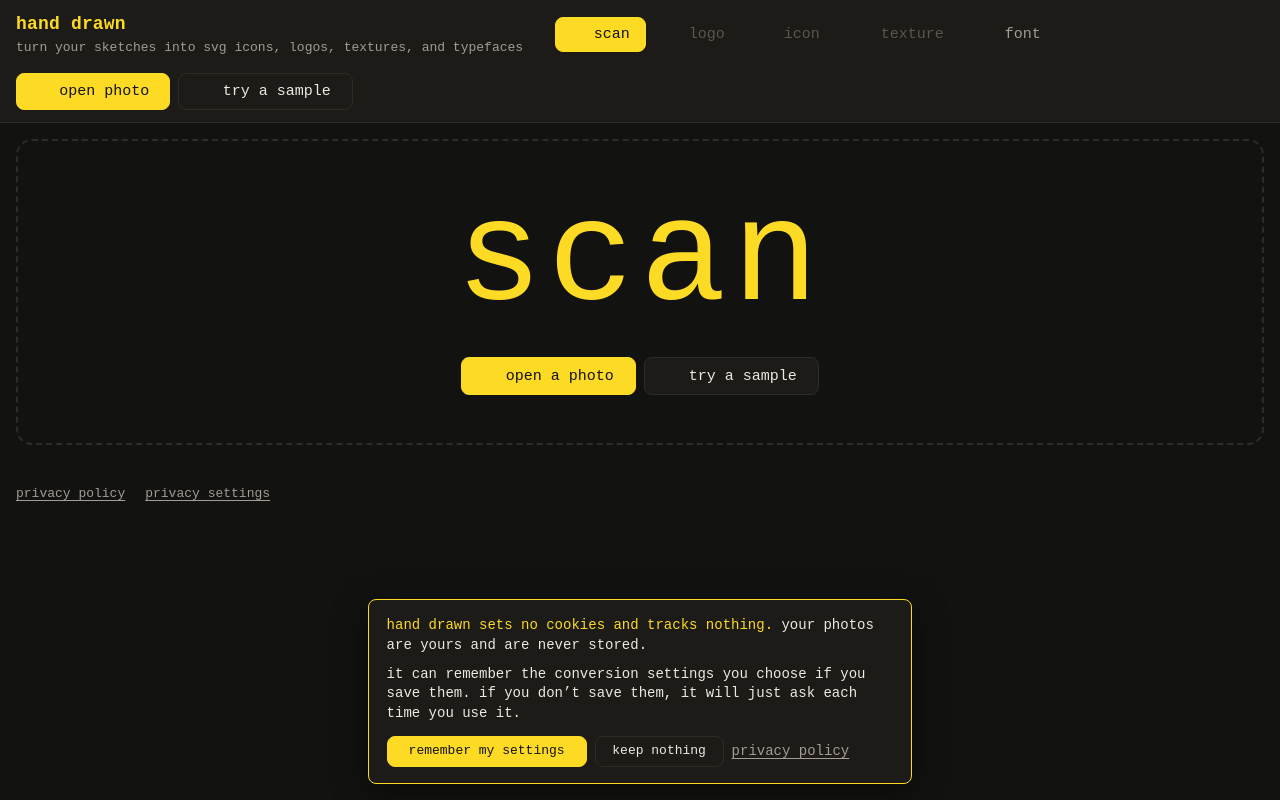
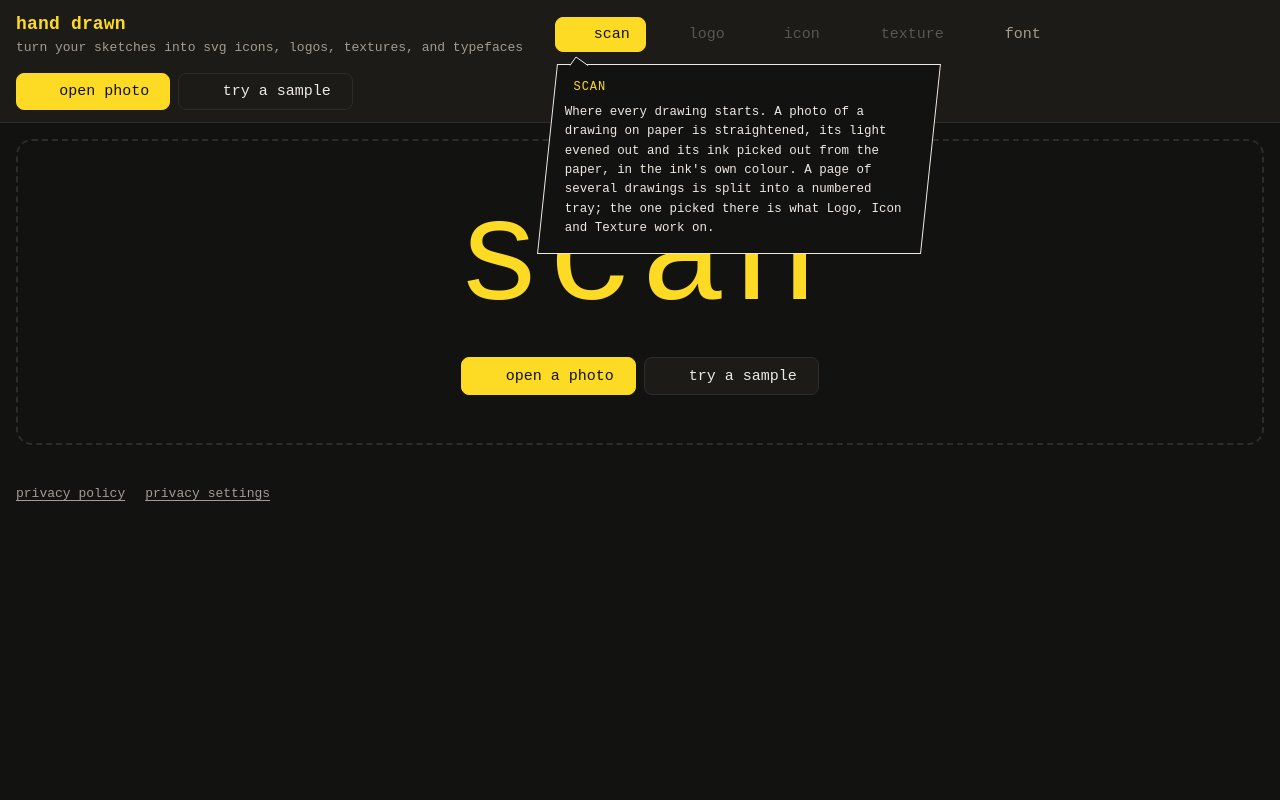
Before and after one commit to studio0rpiment/hand-drawn, a website built with Vite: page index.html in a window 1280 px wide. Both pictures are taken after a click on the button "scan". Built offline with nearby package versions, Linux system fonts and the light colour scheme; files whose address does not match are found by name; what hand-icons would draw is missing.

Commit message:
Explanation flags on the five tabs, after Variable Machine's; the privacy card slides up after the first photo
Words live in src/flags.md and describe each tab without addressing the
reader. Locked tabs use aria-disabled so they still show their flag.

```diff
--- a/index.html
+++ b/index.html
@@ -14,11 +14,11 @@
         <p class="tagline">turn your sketches into SVG icons, logos, textures, and typefaces</p>
       </div>
       <nav class="tabs" aria-label="Tools">
-        <button class="tab" type="button" data-view="app" aria-pressed="true" data-icon="horizon-fill">Scan</button>
-        <button id="logo-tab" class="tab" type="button" title="Scan a drawing first" data-view="logo-app" aria-pressed="false" disabled data-icon="blob-fill">Logo</button>
-        <button id="icon-tab" class="tab" type="button" title="Scan a drawing first" data-view="icon-app" aria-pressed="false" disabled data-icon="triangle-y-fill">Icon</button>
-        <button id="texture-tab" class="tab" type="button" title="Scan a drawing first" data-view="texture-app" aria-pressed="false" disabled data-icon="hatch-heavy-fill">Texture</button>
-        <button id="font-tab" class="tab" type="button" data-view="font-app" aria-pressed="false" data-icon="spiral-tight-fill">Font</button>
+        <button data-flag="tab.scan" class="tab" type="button" data-view="app" aria-pressed="true" data-icon="horizon-fill">Scan</button>
+        <button data-flag="tab.logo" id="logo-tab" class="tab" type="button" data-view="logo-app" aria-pressed="false" aria-disabled="true" data-icon="blob-fill">Logo</button>
+        <button data-flag="tab.icon" id="icon-tab" class="tab" type="button" data-view="icon-app" aria-pressed="false" aria-disabled="true" data-icon="triangle-y-fill">Icon</button>
+        <button data-flag="tab.texture" id="texture-tab" class="tab" type="button" data-view="texture-app" aria-pressed="false" aria-disabled="true" data-icon="hatch-heavy-fill">Texture</button>
+        <button data-flag="tab.font" id="font-tab" class="tab" type="button" data-view="font-app" aria-pressed="false" data-icon="spiral-tight-fill">Font</button>
       </nav>
       <div class="bar-actions">
         <label class="button primary" data-icon="arrow-bar-fill-r270">
--- /dev/null
+++ b/src/flags.md
@@ -0,0 +1,38 @@
+# The explanation flags
+
+Every flag that opens when the pointer rests on a tab, or a tab has keyboard focus. Edit the words here; the page reads this file when it is built.
+
+Each flag is:
+
+- a `###` line with its **title**, the small capitals at the top of the flag;
+- on the next line, its **name** in backticks, which ties it to the element it explains. Don't change the name;
+- then its **text**, one paragraph (line breaks inside it become spaces).
+
+The flags describe the thing, not the person using it: no "you".
+
+## The tabs
+
+### Scan
+`tab.scan`
+
+Where every drawing starts. A photo of a drawing on paper is straightened, its light evened out and its ink picked out from the paper, in the ink's own colour. A page of several drawings is split into a numbered tray; the one picked there is what Logo, Icon and Texture work on.
+
+### Logo
+`tab.logo`
+
+The scanned drawing traced into a vector: an SVG of clean curves that holds at any size. Smoothness and simplify set how closely the curves follow the hand; fine tuning straightens the drawing or thickens its line by a fraction of a pixel. The colours are the scan's, or its own.
+
+### Icon
+`tab.icon`
+
+The drawing as a family of icons under one style: line, fill and tint versions, turns and mirrors, an optional container, light and dark colours, favicons and a sprite. A page of drawings becomes a whole set in the same style.
+
+### Texture
+`tab.texture`
+
+The drawing printed with its hand-made quality kept: rubber stamp, risograph, halftone or the ink as drawn. Once on a canvas, or as a seamless repeating tile, at any size up to print at 300 dpi.
+
+### Font
+`tab.font`
+
+A typeface from drawn letters. Two printed sheets of boxes, and an optional third for signs, are filled in, photographed and read. Spacing, kerning and accented letters are worked out after Hochuli and Cheng, and the font downloads as an OpenType file.
--- a/src/main.ts
+++ b/src/main.ts
@@ -7,6 +7,7 @@ import { loadSampleSheets, setPage, showFont, useLoader } from './font/ui'
 import { onSheetPick, setMask, setSheet, showIcon } from './icon/ui'
 import { decorate, favicon, flash, handSliders, installSprite, reserveHoverWidths } from './ui/hand'
 import { privacyNotice, privacySettings } from './ui/privacy'
+import { installFlags } from './ui/flags'
 import { globePair } from './ui/sphere'
 import { setArt, showTexture } from './texture/ui'
 import { complexity } from './svgpath'
@@ -143,6 +144,8 @@ function loadSource(src: CanvasImageSource, w: number, h: number, name: string)
   photoCanvas.height = c.height
   photoCanvas.getContext('2d')!.drawImage(c, 0, 0)
   app.classList.remove('empty')
+  // The privacy card waits for the first photo, then stays until a choice is made.
+  privacyNotice()
   reserveHoverWidths(app)
   detectPaper()
 }
@@ -403,9 +406,7 @@ function makeInk() {
     setPage(base, state.photo!)
     // Textures keep the photo's own tones, so they get the light-evened grey too.
     setArt(box && state.mask ? { gray: cropMask(base, box), mask: state.mask } : null, state.name)
-    logoTab.disabled = !state.mask
-    $<HTMLButtonElement>('icon-tab').disabled = !state.mask
-    $<HTMLButtonElement>('texture-tab').disabled = !state.mask
+    for (const t of outputTabs()) t.setAttribute('aria-disabled', String(!state.mask))
     showSheet()
   }
   showOutputs()
@@ -709,8 +710,16 @@ document.querySelectorAll<HTMLInputElement>('input[name="view"]').forEach((r) =>
 
 // ---- Views ----
 
+/**
+ * Logo, Icon and Texture need a scanned drawing. Until there is one they are
+ * marked aria-disabled rather than disabled, so they can still take focus and
+ * show their explanation flag.
+ */
+const outputTabs = () => [logoTab, $<HTMLButtonElement>('icon-tab'), $<HTMLButtonElement>('texture-tab')]
+
 document.querySelectorAll<HTMLButtonElement>('.tab').forEach((tab) =>
   tab.addEventListener('click', () => {
+    if (tab.getAttribute('aria-disabled') === 'true') return
     document.querySelectorAll<HTMLButtonElement>('.tab').forEach((t) => {
       const on = t === tab
       t.setAttribute('aria-pressed', String(on))
@@ -742,7 +751,7 @@ function removePhoto() {
   setMask(null, 'drawing')
   setArt(null, 'drawing')
   showSheet()
-  for (const t of [logoTab, $<HTMLButtonElement>('icon-tab'), $<HTMLButtonElement>('texture-tab')]) t.disabled = true
+  for (const t of outputTabs()) t.setAttribute('aria-disabled', 'true')
   // Back to Scan if an output that needs the photo is showing.
   const scanTab = document.querySelector<HTMLButtonElement>('.tab[data-view="app"]')!
   if ($('font-app').hidden) scanTab.click()
@@ -802,4 +811,4 @@ decorate()
 reserveHoverWidths()
 
 $('privacy-settings').addEventListener('click', privacySettings)
-privacyNotice()
+installFlags()
--- a/src/style.css
+++ b/src/style.css
@@ -578,7 +578,8 @@ input[type='color'] {
   background: var(--accent);
 }
 
-.tab:disabled {
+/* Locked until there is a scanned drawing (it still shows its flag). */
+.tab[aria-disabled='true'] {
   opacity: 0.45;
   cursor: not-allowed;
 }
@@ -870,6 +871,21 @@ h3 {
   background: var(--surface);
   font-size: 0.875rem;
   box-shadow: 0 0.5rem 2rem rgb(0 0 0 / 0.5);
+  /* It waits for the first photo, then slides up from the bottom edge. */
+  animation: notice-up 0.45s cubic-bezier(0.2, 0.8, 0.2, 1) both;
+}
+
+@keyframes notice-up {
+  from {
+    translate: 0 calc(100% + 1.5rem);
+    opacity: 0;
+  }
+}
+
+@media (prefers-reduced-motion: reduce) {
+  .privacy-notice {
+    animation: none;
+  }
 }
 
 .privacy-notice p {
@@ -1294,3 +1310,99 @@ label.off {
 .intro-actions {
   justify-content: center;
 }
+
+
+/* ---- Explanation flags (src/ui/flags.ts; words in src/flags.md) ----
+   After Variable Machine's: a slanted outline bubble with a tail pointing at
+   the element it explains, in a layer above the page. The fade-in waits a
+   moment, so sweeping across the tabs doesn't flash every flag. */
+.flag {
+  position: fixed;
+  z-index: 1000;
+  width: max-content;
+  max-width: min(24rem, calc(100vw - 1rem));
+  font-size: 0.78rem;
+  line-height: 1.55;
+  color: var(--text);
+  text-transform: none;
+  letter-spacing: normal;
+  white-space: normal;
+  pointer-events: auto;
+  animation: flag-in 0.18s ease-out 0.35s both;
+}
+
+.flag--below {
+  padding-top: 0.75rem;
+}
+
+.flag--above {
+  padding-bottom: 0.75rem;
+  --flag-from: 0.25rem;
+}
+
+.flag__body {
+  display: flex;
+  flex-direction: column;
+  gap: 0.4rem;
+  padding: 0.8rem 1.1rem 0.9rem;
+  border: 1px solid var(--text);
+  /* The page's own colour, so the words read over whatever is beneath. */
+  background: var(--bg);
+  transform: skewX(-6deg);
+}
+
+/* The words stand upright inside the slanted bubble. */
+.flag__body > * {
+  transform: skewX(6deg);
+}
+
+.flag__title {
+  font-size: 0.75rem;
+  letter-spacing: 0.08em;
+  text-transform: uppercase;
+  color: var(--accent);
+}
+
+.flag__text {
+  text-wrap: pretty;
+}
+
+/* The tail: filled with the page colour and outlined like the flag; its open side covers the border. */
+.flag__tail {
+  position: absolute;
+  z-index: 1;
+  left: var(--tail-x, 1.4rem);
+  width: 1.125rem;
+  height: 0.5rem;
+  overflow: visible;
+  fill: var(--bg);
+  stroke: var(--text);
+  stroke-width: 1px;
+  vector-effect: non-scaling-stroke;
+}
+
+.flag--below .flag__tail {
+  top: calc(0.75rem - 0.5rem + 1px);
+}
+
+.flag--above .flag__tail {
+  bottom: calc(0.75rem - 0.5rem + 1px);
+}
+
+@keyframes flag-in {
+  from {
+    opacity: 0;
+    translate: 0 var(--flag-from, -0.25rem);
+  }
+  to {
+    opacity: 1;
+    translate: 0 0;
+  }
+}
+
+@media (prefers-reduced-motion: reduce) {
+  .flag {
+    animation: flag-in 0.01s linear 0.35s both;
+    --flag-from: 0;
+  }
+}
--- /dev/null
+++ b/src/ui/flags.ts
@@ -0,0 +1,135 @@
+// The explanation flags, after Variable Machine's: a slanted outline bubble
+// whose tail points at the element it explains. One opens when the pointer
+// rests on an element with data-flag="name", or it has keyboard focus; the
+// words come from src/flags.md.
+//
+// A flag lives in a layer above the page, so panels that scroll can't clip
+// it. It fades in after a short CSS delay, so sweeping the pointer across a
+// row of tabs doesn't flash every flag. Moving onto the flag keeps it open;
+// Esc, a press, a scroll or a resize put it away.
+
+import source from '../flags.md?raw'
+
+export interface Explanation {
+  title: string
+  text: string
+}
+
+/** flags.md → name: { title, text }. */
+export function parseFlags(md: string): Record<string, Explanation> {
+  const out: Record<string, Explanation> = {}
+  const blocks = md.split(/^### /m).slice(1)
+  for (const block of blocks) {
+    const [titleLine, ...rest] = block.split('\n')
+    const nameAt = rest.findIndex((l) => /^`[^`]+`\s*$/.test(l.trim()))
+    if (nameAt < 0) continue
+    const name = rest[nameAt].trim().slice(1, -1)
+    const text = rest
+      .slice(nameAt + 1)
+      .join('\n')
+      .split(/^## /m)[0]
+      .trim()
+      .replace(/\s*\n\s*/g, ' ')
+    out[name] = { title: titleLine.trim(), text }
+  }
+  return out
+}
+
+const FLAGS = parseFlags(source)
+
+type Side = 'below' | 'above'
+
+/** The tail: a low, wide triangle, its point set off-centre as if the flag were pulled toward its element. */
+const TAIL: Record<Side, { box: string; d: string }> = {
+  below: { box: '0 0 18 8', d: 'M0 8.5 L6 0 L18 8.5' },
+  above: { box: '0 0 18 8', d: 'M0 -0.5 L6 8 L18 -0.5' },
+}
+
+const FLAG_W = 24 * 16 // .flag max-width, 24rem
+const FLAG_H = 11 * 16 // a typical flag's height
+
+const SVG_NS = 'http://www.w3.org/2000/svg'
+let open: { el: HTMLElement; flag: HTMLElement } | null = null
+
+function close() {
+  open?.flag.remove()
+  open = null
+}
+
+function show(el: HTMLElement) {
+  const e = FLAGS[el.dataset.flag!]
+  if (!e) return
+  if (open?.el === el) return
+  close()
+  const r = el.getBoundingClientRect()
+  if (!r.width || !r.height) return
+  const vw = window.innerWidth
+  const vh = window.innerHeight
+  const side: Side = vh - r.bottom >= FLAG_H || r.top < FLAG_H ? 'below' : 'above'
+  const w = Math.min(FLAG_W, vw - 16)
+  const left = Math.max(8, Math.min(r.left - 8, vw - w - 8))
+  // A flag pushed left to stay on screen keeps its tail over the element.
+  const tailX = Math.max(12, Math.min(r.left + Math.min(r.width / 2, 24) - left - 9, w - 30))
+
+  const flag = document.createElement('div')
+  flag.className = `flag flag--${side}`
+  flag.setAttribute('aria-hidden', 'true')
+  flag.style.left = `${left}px`
+  flag.style.setProperty('--tail-x', `${tailX}px`)
+  if (side === 'below') flag.style.top = `${r.bottom}px`
+  else flag.style.bottom = `${vh - r.top}px`
+  const tail = document.createElementNS(SVG_NS, 'svg')
+  tail.setAttribute('class', 'flag__tail')
+  tail.setAttribute('viewBox', TAIL[side].box)
+  const path = document.createElementNS(SVG_NS, 'path')
+  path.setAttribute('d', TAIL[side].d)
+  tail.append(path)
+  const body = document.createElement('div')
+  body.className = 'flag__body'
+  const title = document.createElement('span')
+  title.className = 'flag__title'
+  title.textContent = e.title
+  const text = document.createElement('span')
+  text.className = 'flag__text'
+  text.textContent = e.text
+  body.append(title, text)
+  flag.append(tail, body)
+  flag.addEventListener('pointerleave', (ev) => {
+    if (!(ev.relatedTarget instanceof Node && el.contains(ev.relatedTarget))) close()
+  })
+  document.body.append(flag)
+  open = { el, flag }
+}
+
+/** Give every element with data-flag its flag, and a description for screen readers. */
+export function installFlags(root: ParentNode = document) {
+  root.querySelectorAll<HTMLElement>('[data-flag]').forEach((el) => {
+    const e = FLAGS[el.dataset.flag!]
+    if (!e || el.dataset.flagged) return
+    el.dataset.flagged = '1'
+    // What a screen reader reads; the visible flag repeats it for the eye.
+    const desc = document.createElement('span')
+    desc.id = `flag-${el.dataset.flag!.replace(/\W/g, '-')}`
+    desc.hidden = true
+    desc.textContent = `${e.title}. ${e.text}`
+    document.body.append(desc)
+    el.setAttribute('aria-describedby', desc.id)
+    el.addEventListener('pointerenter', () => show(el))
+    el.addEventListener('pointerleave', (ev) => {
+      if (open && ev.relatedTarget instanceof Node && open.flag.contains(ev.relatedTarget)) return
+      if (document.activeElement !== el) close()
+    })
+    el.addEventListener('focus', () => show(el))
+    el.addEventListener('blur', close)
+    el.addEventListener('keydown', (ev) => {
+      if (ev.key === 'Escape') close()
+    })
+  })
+}
+
+// Anything that would leave a flag pointing at the wrong place puts it away.
+if (typeof window !== 'undefined') {
+  for (const type of ['scroll', 'pointerdown', 'resize'] as const) {
+    window.addEventListener(type, () => close(), { capture: true, passive: true })
+  }
+}
```
Also changed, not shown: test/flags.test.ts (added, +17 -0 lines), README.md.
